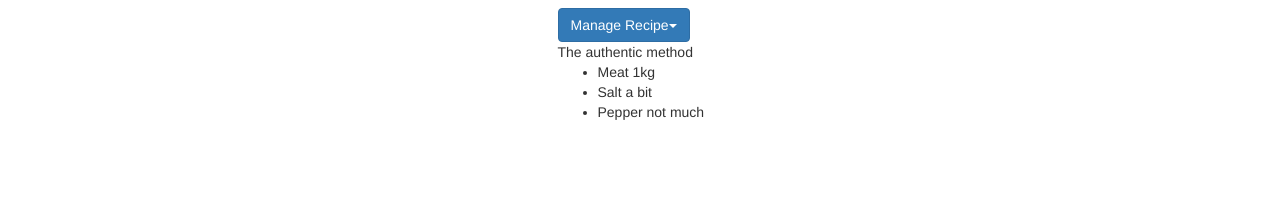
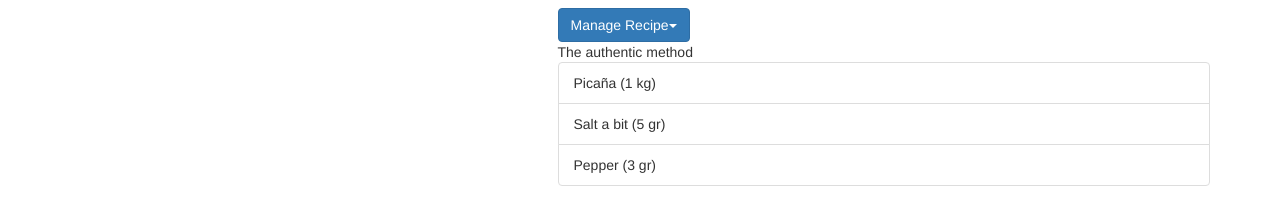
Before and after one commit to neo-nico-neiman/food-time, an Angular app: page / in a window 1280 px wide. Shown: the part 334-556 px from the top of the page. Built offline with nearby package versions, Linux system fonts and the light colour scheme.

Commit message:
more Services

```diff
--- a/src/app/recipes/recipe-detail/recipe-detail.component.html
+++ b/src/app/recipes/recipe-detail/recipe-detail.component.html
@@ -15,7 +15,7 @@
     >
       <button class="btn btn-primary dropdown-toggle">Manage Recipe<span class="caret"></span></button>
       <ul class="dropdown-menu">
-        <li><a href="#">To Shopping List</a></li>
+        <li><a  (click)="addToShoppingList()" style="cursor: pointer">To Shopping List</a></li>
         <li><a href="#">Edit Recipe</a></li>
         <li><a href="#">Delete Recipe</a></li>
       </ul>
@@ -29,9 +29,10 @@
 </div>
 <div class="row">
   <div class="col-xs-12">
-    <ul>
-      <li *ngFor="let ingredient of selectedRecipe.ingredients">
-        {{ingredient}}
+    <ul class="list-group">
+      <li class="list-group-item"
+          *ngFor="let ingredient of selectedRecipe.ingredients">
+        {{ingredient.name}} ({{ingredient.amount}} {{ingredient.unit}})
       </li>
     </ul>
   </div>
--- a/src/app/recipes/recipe-detail/recipe-detail.component.ts
+++ b/src/app/recipes/recipe-detail/recipe-detail.component.ts
@@ -1,6 +1,8 @@
 import {Component, DoCheck} from '@angular/core';
 import {RecipesService} from '../recipes.service';
 import {Recipe} from '../recipe.model';
+import {ShoppingListService} from '../../shopping-list/shoopingList.service';
+import {Ingredient} from '../../shared/ingredients.model';
 
 @Component({
   selector: 'app-recipe-detail',
@@ -9,9 +11,13 @@ import {Recipe} from '../recipe.model';
 })
 export class RecipeDetailComponent implements DoCheck {
   selectedRecipe: Recipe;
-  constructor( private recipesService: RecipesService) { }
+  constructor( private recipesService: RecipesService ) {}
 
   ngDoCheck(): void {
     this.selectedRecipe = this.recipesService.selectedRecipe;
   }
+
+  addToShoppingList(): void {
+    this.recipesService.addToShoppingList(this.selectedRecipe.ingredients);
+  }
 }
--- a/src/app/recipes/recipe-list/recipe-list.component.ts
+++ b/src/app/recipes/recipe-list/recipe-list.component.ts
@@ -15,6 +15,6 @@ export class RecipeListComponent implements OnInit {
   }
 
   ngOnInit(): void {
-    this.recipes = this.recipesService.recipes;
+    this.recipes = this.recipesService.getRecipes();
   }
 }
--- a/src/app/recipes/recipe.model.ts
+++ b/src/app/recipes/recipe.model.ts
@@ -1,10 +1,12 @@
+import {Ingredient} from '../shared/ingredients.model';
+
 export class Recipe {
   public name: string;
   public description: string;
   public imagePath: string;
-  public ingredients: string[];
+  public ingredients: Ingredient[];
 
-  constructor(name: string, description: string, imagePath: string, ingredients: string[]) {
+  constructor(name: string, description: string, imagePath: string, ingredients: Ingredient[]) {
     this.name = name;
     this.description = description;
     this.imagePath = imagePath;
--- a/src/app/recipes/recipes.service.ts
+++ b/src/app/recipes/recipes.service.ts
@@ -1,24 +1,43 @@
 import {Injectable} from '@angular/core';
 import {Recipe} from './recipe.model';
+import {Ingredient} from '../shared/ingredients.model';
+import {ShoppingListService} from '../shopping-list/shoopingList.service';
 
 @Injectable({providedIn: 'root'})
 export class RecipesService {
-  recipes: Recipe[] = [
+  constructor( private shoppingListService: ShoppingListService ) {}
+  private recipes: Recipe[] = [
     new Recipe( 'Asado Argentino',
       'The authentic method',
       'https://asadordecarne.net/wp-content/uploads/2020/03/asado-argentino-costillitas-de-vacuno-a-la-parrilla.jpg',
-      [ 'Meat 1kg', 'Salt a bit', 'Pepper not much']
+      [
+        new Ingredient( 'Picaña', 1, 'kg' ),
+        new Ingredient( 'Salt a bit', 5, 'gr' ),
+        new Ingredient(  'Pepper', 3, 'gr' )
+      ]
     ),
     new Recipe( 'Empanadas',
       'Meet, Chicken and Mondongo',
       'https://assets.bonappetit.com/photos/58a34e1df12ac6e639bf24ae/1:1/w_2560%2Cc_limit/argentinian-beef-empanadas.jpg',
-      [ 'Knife chopped Meat 1kg', 'Salt a bit', 'Pepper not much']
+      [
+        new Ingredient( 'Knife chopped Meat', 1, 'kg' ),
+        new Ingredient( 'Salt a bit', 5, 'gr' ),
+        new Ingredient(  'Pepper', 3, 'gr' )
+      ]
     ),
   ];
 
   selectedRecipe: Recipe = this.recipes[0];
 
+  getRecipes(): Recipe[] {
+    return this.recipes.slice();
+  }
+
   onSelectRecipe(recipe: Recipe): void{
     this.selectedRecipe = recipe;
   }
+
+  addToShoppingList(ingredients: Ingredient[]) {
+    this.shoppingListService.addIngredients( ingredients );
+  }
 }
--- a/src/app/shared/ingredients.model.ts
+++ b/src/app/shared/ingredients.model.ts
@@ -1,3 +1,3 @@
 export class Ingredient {
-  constructor( public name: string, public amount: number ) {}
+  constructor( public name: string, public amount: number, public unit: string ) {}
 }
--- a/src/app/shopping-list/shoopingList.service.ts
+++ b/src/app/shopping-list/shoopingList.service.ts
@@ -1,25 +1,36 @@
-import {Injectable} from '@angular/core';
+import {Injectable, EventEmitter} from '@angular/core';
 import {Ingredient} from '../shared/ingredients.model';
 
 @Injectable({providedIn: 'root'})
 
 export class ShoppingListService {
-  ingredients: Ingredient[] = [
-    new Ingredient( 'Rib Eye', 2 ),
-    new Ingredient( 'Tomatoes', 5 ),
+  ingredientsChanged = new EventEmitter<Ingredient[]>();
+  private ingredients: Ingredient[] = [
+    new Ingredient( 'Ribs', 2, 'kg' ),
+    new Ingredient( 'Chorizo', 1, 'kg' ),
   ];
 
-  newValueAdded(data: Ingredient): void{
-    this.ingredients.push(
-      new Ingredient(data.name, data.amount)
-    );
+  getIngredients(): Ingredient[] {
+    return this.ingredients.slice();
+  }
+
+  newValueAdded(ingredient: Ingredient): void{
+    this.ingredients.push(ingredient);
+    this.ingredientsChanged.emit(this.ingredients.slice());
   }
 
   onDeleteOrClear( remove: 'last' | 'all' ): void {
     if ( remove === 'last' ) {
       this.ingredients.pop();
+      this.ingredientsChanged.emit(this.ingredients.slice())
     } else {
       this.ingredients.length = 0;
+      this.ingredientsChanged.emit(this.ingredients.slice())
     }
   }
+
+  addIngredients( ingredients: Ingredient[] ){
+    this.ingredients.push( ... ingredients );
+    this.ingredientsChanged.emit(this.ingredients.slice())
+  }
 }
--- a/src/app/shopping-list/shopping-edit/shopping-edit.component.html
+++ b/src/app/shopping-list/shopping-edit/shopping-edit.component.html
@@ -18,6 +18,15 @@
             id="amount"
             class="form-control"
             #amountInput
+          >
+        </div>
+        <div class="col-sm-2 form-group">
+          <label for="unit">Unit</label>
+          <input
+            type="text"
+            id="unit"
+            class="form-control"
+            #unitInput
           >
         </div>
       </div>
--- a/src/app/shopping-list/shopping-edit/shopping-edit.component.ts
+++ b/src/app/shopping-list/shopping-edit/shopping-edit.component.ts
@@ -9,13 +9,15 @@ import {ShoppingListService} from '../shoopingList.service';
 export class ShoppingEditComponent {
   @ViewChild( 'nameInput', { static: false } ) nameInputRef: ElementRef;
   @ViewChild( 'amountInput', { static: false } ) amountInputRef: ElementRef;
+  @ViewChild( 'unitInput', { static: false } ) unitInputRef: ElementRef;
 
   constructor( private shoppingListService: ShoppingListService ) { }
 
   onAddIngredients(): void {
     this.shoppingListService.newValueAdded({
       name: this.nameInputRef.nativeElement.value,
-      amount: this.amountInputRef.nativeElement.value
+      amount: this.amountInputRef.nativeElement.value,
+      unit: this.unitInputRef.nativeElement.value
     } );
   }
 
--- a/src/app/shopping-list/shopping-list.component.html
+++ b/src/app/shopping-list/shopping-list.component.html
@@ -8,7 +8,7 @@
         style="cursor: pointer"
         *ngFor="let ingredient of ingredients"
       >
-        {{ingredient.name}} ({{ingredient.amount}})
+        {{ingredient.name}} ({{ingredient.amount}} {{ingredient.unit}})
       </a>
     </ul>
   </div>
--- a/src/app/shopping-list/shopping-list.component.ts
+++ b/src/app/shopping-list/shopping-list.component.ts
@@ -12,6 +12,12 @@ export class ShoppingListComponent implements OnInit {
   constructor( private shoppingListService: ShoppingListService ) { }
 
   ngOnInit(): void {
-    this.ingredients = this.shoppingListService.ingredients;
+    this.ingredients = this.shoppingListService.getIngredients();
+    this.shoppingListService.ingredientsChanged
+      .subscribe(
+        (ingredient: Ingredient[]) => {
+          this.ingredients = ingredient;
+        }
+      );
   }
 }
```
